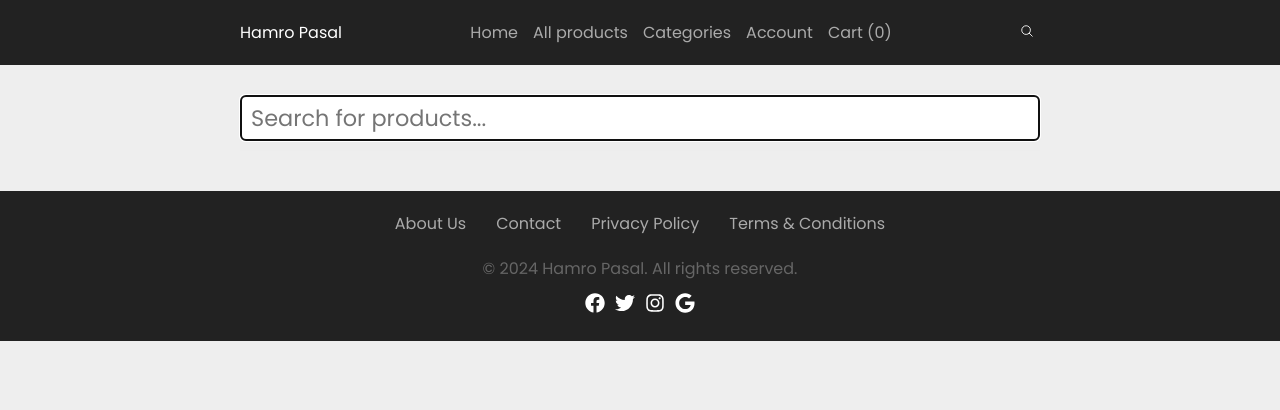
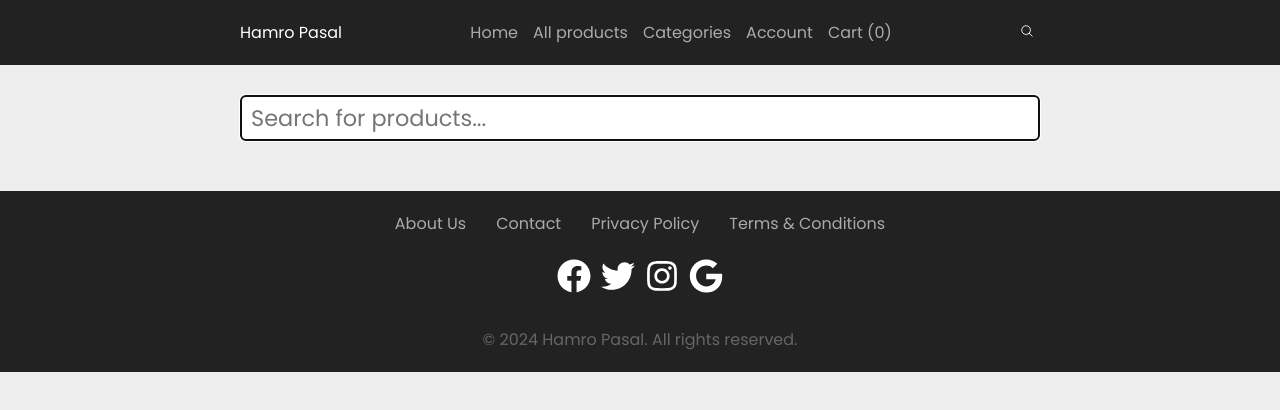
Before and after one commit to bibek1414/ecommerce-front, a Next.js app: page /search in a window 1280 px wide. Shown: the top 410 px of the page. Built offline with nearby package versions, Linux system fonts and the light colour scheme.

Commit message:
logo color

```diff
--- a/components/Footer.js
+++ b/components/Footer.js
@@ -1,6 +1,6 @@
 import styled from 'styled-components';
-import { FaFacebook, FaTwitter, FaInstagram,FaGoogle } from "react-icons/fa";
-
+import { FaFacebook, FaTwitter, FaInstagram, FaGoogle } from "react-icons/fa";
+import Center from './Center';
 
 const FooterContainer = styled.footer`
   background-color: #222;
@@ -19,25 +19,49 @@
     color: #fff;
   }
 `;
+
 const SocialIcons = styled.div`
   display: flex;
   justify-content: center;
   gap: 10px;
   margin-top: 10px;
 `;
+
 const IconLink = styled.a`
-  color: #fff;
-  font-size: 20px;
+  color: ${props => props.defaultColor}; /* Set default color based on props */
+  margin-top: 10px;
+
+  font-size: 34px; /* Adjust the font size for larger icons */
   transition: color 0.3s;
 
   &:hover {
-    color: #00f; /* Change color on hover */
+    color: ${props => props.hoverColor}; /* Change color on hover based on props */
   }
 `;
 
 const CopyRight = styled.div`
   margin-top: 20px;
   color: #666;
+`;
+
+const Logo = styled.img`
+  width: 50px; /* Adjust the width to increase the size of logos */
+  height: auto; /* Maintain aspect ratio */
+  margin: 0 100px; /* Add margin to create space between logos */
+`;
+
+const BusinessConcept = styled.p`
+  margin-top: 20px;
+  color: #aaa;
+  font-size: 14px;
+  padding: 0 20px; /* Add some padding if needed */
+  text-align: center;
+`;
+
+const LogoImage = styled.img`
+  width: 150px; /* Adjust size as needed */
+  height: auto;
+  margin: 0 auto 40px; /* Adds space between logo and text */
 `;
 
 const Footer = () => (
@@ -48,13 +72,13 @@
       <FooterLink href="/privacy">Privacy Policy</FooterLink>
       <FooterLink href="/terms">Terms & Conditions</FooterLink>
     </div>
+    <SocialIcons>
+      <IconLink href="https://www.facebook.com" target="_blank" rel="noopener noreferrer" defaultColor="#fff" hoverColor="#1877f2"><FaFacebook /></IconLink>
+      <IconLink href="https://www.twitter.com" target="_blank" rel="noopener noreferrer" defaultColor="#fff" hoverColor="#1da1f2"><FaTwitter /></IconLink>
+      <IconLink href="https://www.instagram.com" target="_blank" rel="noopener noreferrer" defaultColor="#fff" hoverColor="#c13584"><FaInstagram /></IconLink>
+      <IconLink href="https://www.google.com" target="_blank" rel="noopener noreferrer" defaultColor="#fff" hoverColor="#34A853"><FaGoogle /></IconLink>
+    </SocialIcons>
     <CopyRight>&copy; {new Date().getFullYear()} Hamro Pasal. All rights reserved.</CopyRight>
-    <SocialIcons>
-  <IconLink href="https://www.facebook.com" target="_blank" rel="noopener noreferrer"><FaFacebook /></IconLink>
-  <IconLink href="https://www.twitter.com" target="_blank" rel="noopener noreferrer"><FaTwitter /></IconLink>
-  <IconLink href="https://www.instagram.com" target="_blank" rel="noopener noreferrer"><FaInstagram /></IconLink>
-  <IconLink href="https://www.google.com" target="_blank" rel="noopener noreferrer"><FaGoogle /></IconLink>
-</SocialIcons>
   </FooterContainer>
 );
 
```
Also changed, not shown: public/loog.png (added).
